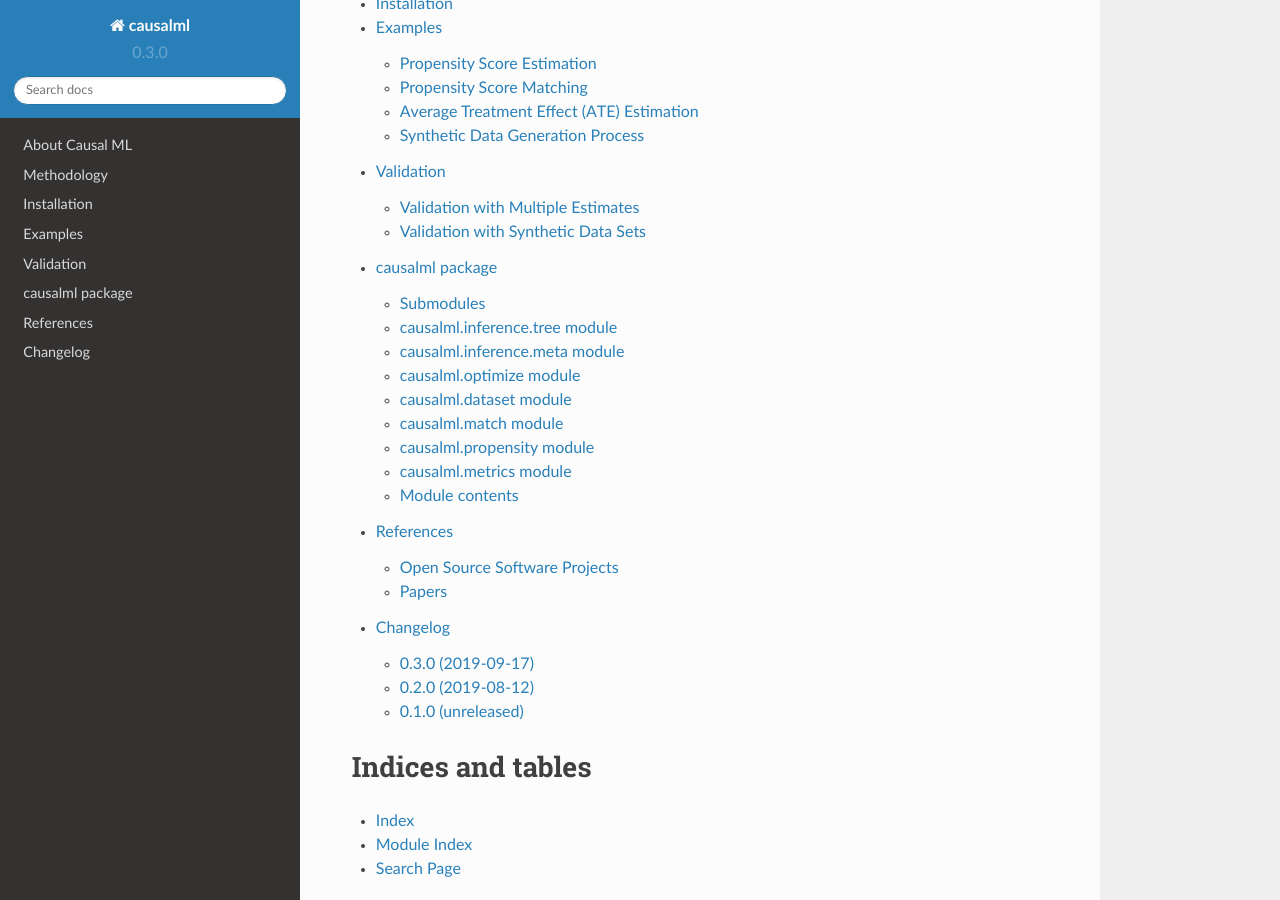
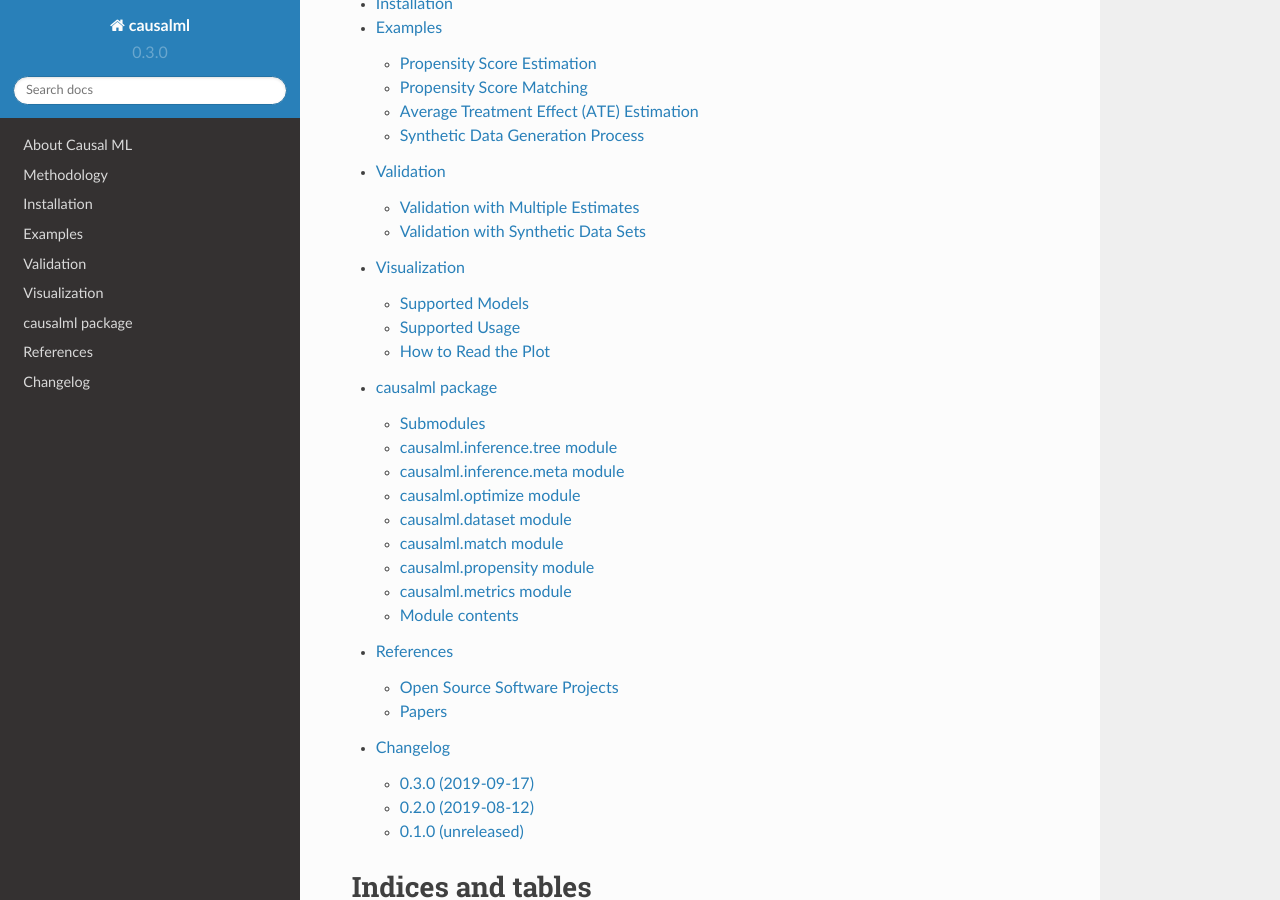
Before and after one commit to uber/causalml, a Sphinx documentation site: the page built from docs/index.rst, in a window 1280 px wide and 900 px high, scrolled down 336 px. Built offline with Sphinx 7.4.7 and the Read the Docs theme 2.0.0, drawn with Linux system fonts in a browser that asks for light colours; some of the changed lines change nothing that is shown.

Commit message:
adding visualization documentation

```diff
--- a/docs/index.rst
+++ b/docs/index.rst
@@ -11,6 +11,7 @@ Contents:
     installation
     examples
     validation
+    visualization
     causalml
     references
     changelog
--- /dev/null
+++ b/docs/visualization.rst
@@ -0,0 +1,52 @@
+==============
+Visualization
+==============
+
+Visualization functions are provided for uplift trees for model interpretation and diagnosis.
+
+Supported Models
+--------------------------
+These visualization functions work only for tree-based classification algorithms:
+
+- Uplift tree/random forests on KL divergence, Euclidean Distance, and Chi-Square
+- Uplift tree/random forests on Contextual Treatment Selection
+
+Currently, they are NOT supporting Meta-learner algorithms
+
+- S-learner
+- T-learner
+- X-learner
+- R-learner
+
+Supported Usage
+--------------------------
+
+The visualization method supports both uplift tree and uplift random forest:
+
+- Visualize a trained uplift classification tree model
+- Visualize an uplift tree in a trained uplift random forests
+
+It supports both tree based on training data and tree based on testing data for validation purpose:
+
+- Visualize the validation tree: fill the trained uplift classification tree with testing (or validation) data, and show the statistics for both training data and testing data
+
+It supports multiple treatment groups
+
+- Visualize the case where there are one control group and multiple treatment groups
+
+How to Read the Plot
+-----------------------------------
+.. image:: _static/img/uplift_tree_vis.png
+  :width: 800
+  :alt: Alternative text
+
+- feature_name > threshold: For non-leaf node, the first line is an inequality indicating the splitting rule of this node to its children nodes.
+- impurity: the impurity is defined as the value of the split criterion function (such as KL, Chi, or ED) evaluated at this current node
+- total_sample: sample size in this node.
+- group_sample: sample sizes by treatment groups
+- uplift score: treatment effect in this node, if there are multiple treatment, it indicates the maximum (signed) of the treatment effects across all treatment vs control pairs.
+- uplift p_value: p value of the treatment effect in this node
+- validation uplift score:  all the information above is static once the tree is trained (based on the trained trees), while the validation uplift score represents the treatment effect of the testing data when the method fill() is used. This score can be used as a comparison to the training uplift score, to evaluate if the tree has an overfitting issue.
+
+
+An example notebook is provided in the /examples folder in the repo.
```
Also changed, not shown: docs/_static/img/uplift_tree_vis.png (added), 1 other file.
